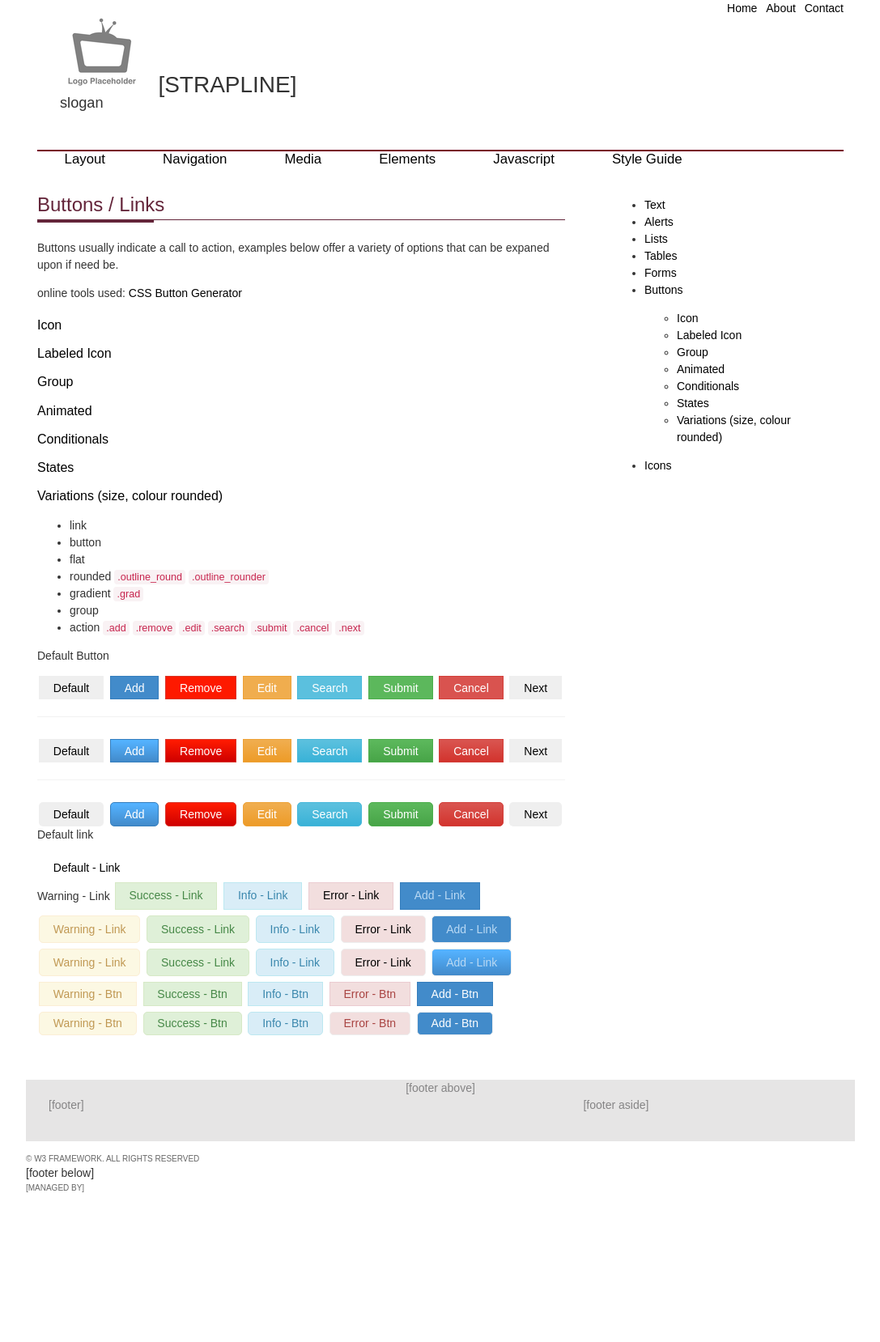
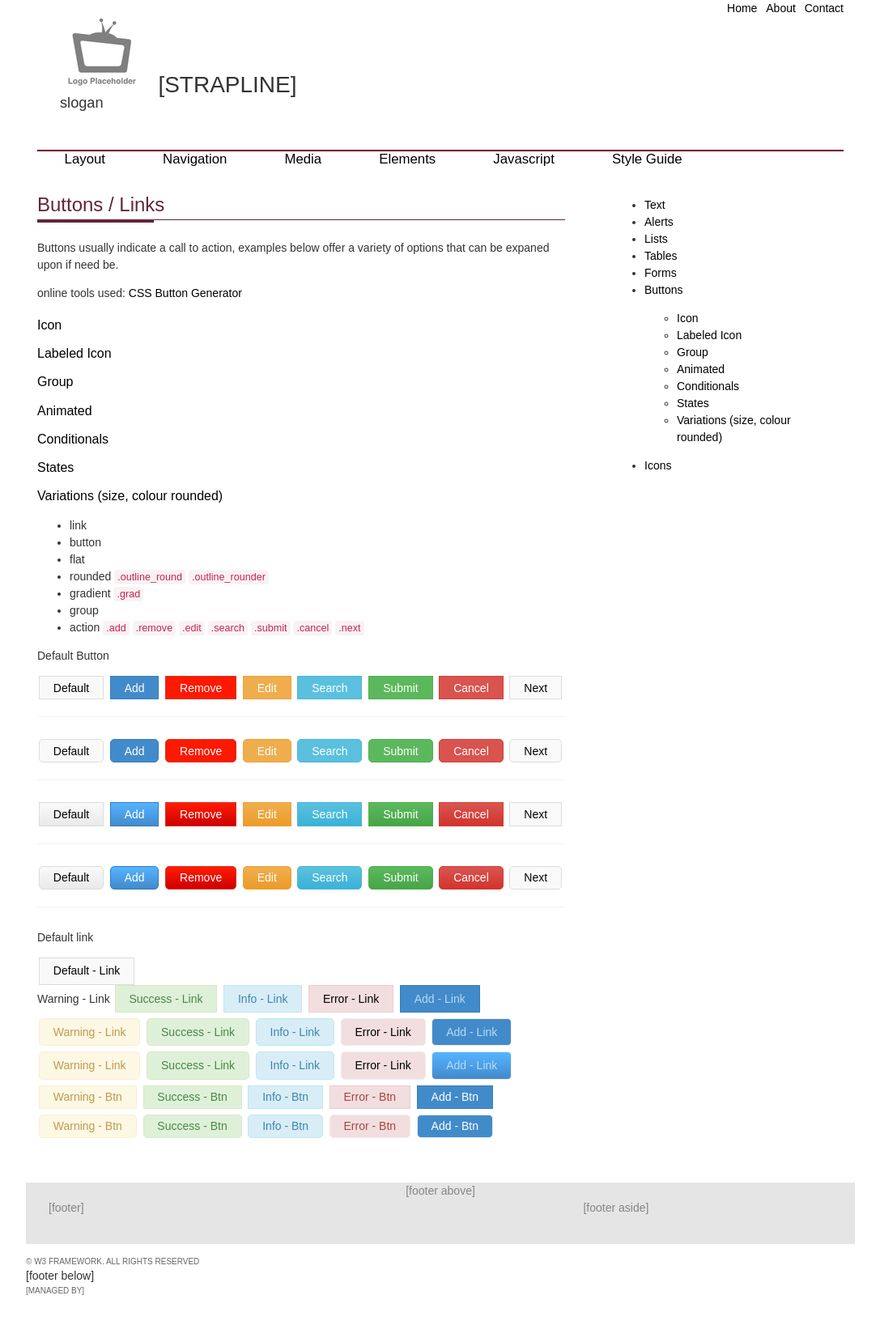
Before and after one commit to 2dpi/templates, a Jekyll site: the page built from www/elements/manual/elements/buttons.html, in a window 1280 px wide. Shown: the whole page at 81% size, without its empty margins (96-1183 px from the left). Built offline with Jekyll 4.4.1, drawn with Linux system fonts in a browser that asks for light colours; before the commit the page ends 1531 px from its top, so only the background shows below that.

Commit message:
adding pages

```diff
--- a/www/css/content/alpha.css
+++ b/www/css/content/alpha.css
@@ -348,20 +348,27 @@ input[type="submit"].btn,
 	outline: none;
 	cursor: pointer;
 	text-align: center;
-	text-decoration: none;
 	padding: 0.4em 1.2em 0.4em;
-	/*[disabled]-webkit-border-radius:0.5em;*/
-	/*[disabled]-moz-border-radius:0.5em;*/
-	/*[disabled]border-radius:.5em;*/
-	/*[disabled]-webkit-box-shadow:0 1px 2px rgba(0,0,0,.2);*/
-	/*[disabled]-moz-box-shadow:0 1px 2px rgba(0,0,0,.2);*/
-	/*[disabled]box-shadow:0 1px 2px rgba(0, 0, 0, 0.2);*/
-	box-shadow: none;
-	border: 1px solid transparent;
+	border: 1px solid #DCDCDC;
+	background-color: #F9F9F9;
 }
 .btn:hover {
 	text-decoration: none;
-	color: #AAAAAA;
+	background-color: #E9E9E9;
+}
+.btn.grad {
+	background: -moz-linear-gradient( center top, #f9f9f9 5%, #e9e9e9 100% );
+	background: -ms-linear-gradient( top, #f9f9f9 5%, #e9e9e9 100% );
+	filter: progid:DXImageTransform.Microsoft.gradient(startColorstr='#f9f9f9', endColorstr='#e9e9e9');
+	background: -webkit-gradient( linear, left top, left bottom, color-stop(5%, #f9f9f9), color-stop(100%, #e9e9e9) );
+	background-color: #F9F9F9;
+}
+.btn:hover.grad {
+	background: -moz-linear-gradient( center top, #e9e9e9 5%, #f9f9f9 100% );
+	background: -ms-linear-gradient( top, #e9e9e9 5%, #f9f9f9 100% );
+	filter: progid:DXImageTransform.Microsoft.gradient(startColorstr='#e9e9e9', endColorstr='#f9f9f9');
+	background: -webkit-gradient( linear, left top, left bottom, color-stop(5%, #e9e9e9), color-stop(100%, #f9f9f9) );
+	background-color: #E9E9E9;
 }
 /*PANEL - alert*/
 [class*="panel_"] h4 {
--- a/www/elements/manual/elements/buttons.html
+++ b/www/elements/manual/elements/buttons.html
@@ -43,6 +43,15 @@ keywords: css3 butons
         <button role="button" class="btn_cancel">Cancel</button>
         <button role="button" class="btn_next">Next</button>
         <hr>
+        <button role="button" class="round btn">Default</button>
+        <button role="button" class="round btn_add">Add</button>
+        <button role="button" class="round btn_remove">Remove</button>
+        <button role="button" class="round btn_edit">Edit</button>
+        <button role="button" class="round btn_search">Search</button>
+        <button role="button" class="round btn_submit">Submit</button>
+        <button role="button" class="round btn_cancel">Cancel</button>
+        <button role="button" class="round btn_next">Next</button>
+        <hr>
         <button role="button" class="grad btn">Default</button>
         <button role="button" class="grad btn_add">Add</button>
         <button role="button" class="grad btn_remove">Remove</button>
@@ -60,6 +69,7 @@ keywords: css3 butons
         <button role="button" class="round grad btn_submit">Submit</button>
         <button role="button" class="round grad btn_cancel">Cancel</button>
         <button role="button" class="round grad btn_next">Next</button>
+        <hr>
         <p>Default link</p>
         <a class="btn" href="#">Default - Link</a>
 
```
